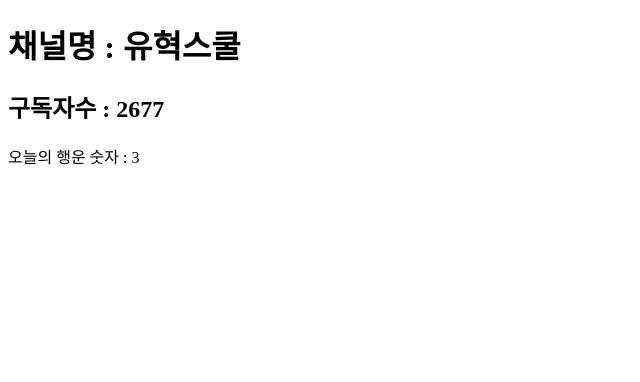
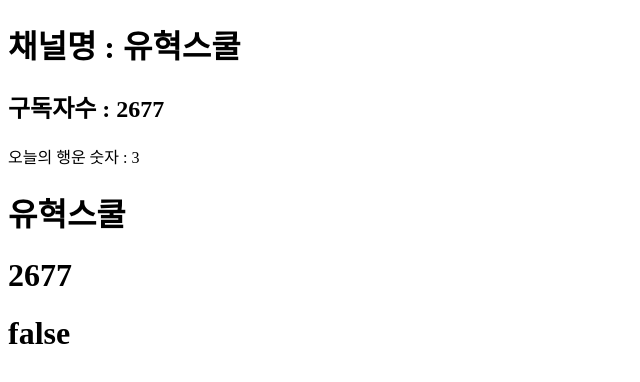
Before and after one commit to YooHyeok/vue-basic-todo-app, a Vue app in the folder v02/: page / in a window 1280 px wide. Shown: the top 382 px of the page, without its empty margins (0-640 px from the left). Built offline with nearby package versions, Linux system fonts and the light colour scheme.

Commit message:
feat: `directive` - v-text 예제

```diff
--- a/v02/src/App.vue
+++ b/v02/src/App.vue
@@ -4,16 +4,24 @@ export default {
   data() {
     return {
       chennel: "유혁스쿨",
-      subscribe: 2677
+      subscribe: 2677,
+      bool: false,
     }
   },
 }
 </script>
-<!-- Text Interpolation(보간법) -->
 <template>
-  <h1>채널명 : {{ chennel /* Mustache 문법 */}}</h1>
+
+  <!-- Text Interpolation(보간법): {{ 상태변수 등 값 }} 형태로 사용 - Mustache문법 이라고도 불린다 -->
+  <h1>채널명 : {{ chennel }}</h1>
   <h2>구독자수 : {{ subscribe }}</h2>
   <p>{{ `오늘의 행운 숫자 : ` + Math.ceil(Math.random() * 45) }}</p>
+
+  <!-- v-text: 보간법과 비슷한 문법으로 텍스트노드 역할을 한다 - 태그 사이에 직접 데이터를 넣을 수 없음 -->
+  <h1 v-text="chennel"></h1>
+  <h1 v-text="subscribe"></h1>
+  <h1 v-text="bool ? 'true' : 'false'"></h1>
+
 </template>
 
 <style scoped>
```
